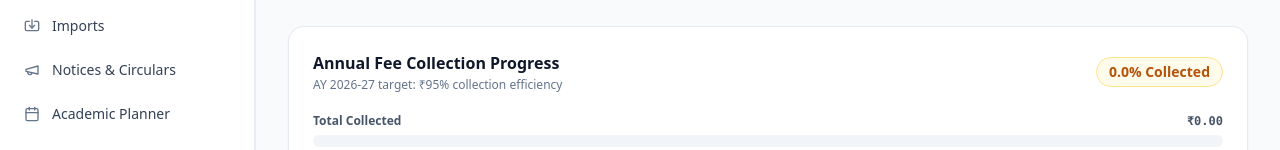
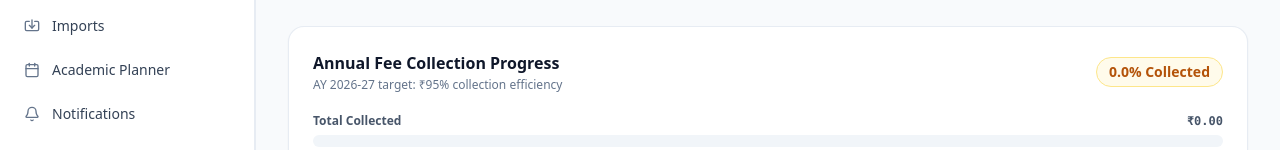
Before and after one commit to amroy08/mvhighschoolerp, a Next.js app in the folder apps/web/: page /dashboard in a window 1280 px wide. Shown: the part 395-545 px from the top of the page. Built offline with nearby package versions, Linux system fonts and the light colour scheme; no server answers.

Commit message:
chore: Hidden Notices & Circulars from sidebar (feature preserved, re-enable later)

```diff
--- a/apps/web/src/components/layout/sidebar.tsx
+++ b/apps/web/src/components/layout/sidebar.tsx
@@ -82,11 +82,12 @@ const NAV_ITEMS: NavItem[] = [
     href: "/imports",
     icon: <Import className="w-4 h-4" />,
   },
-  {
-    label: "Notices & Circulars",
-    href: "/notices",
-    icon: <Megaphone className="w-4 h-4" />,
-  },
+  // ── Hidden for now — can re-enable later ──
+  // {
+  //   label: "Notices & Circulars",
+  //   href: "/notices",
+  //   icon: <Megaphone className="w-4 h-4" />,
+  // },
   {
     label: "Academic Planner",
     href: "/planner",
```
